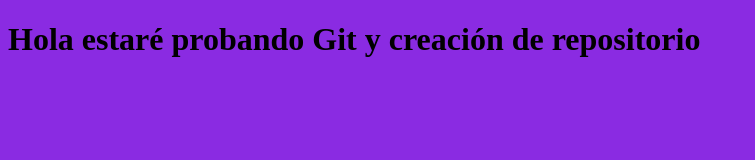
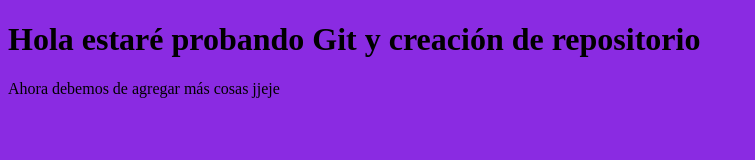
Before and after one commit to JcarlosFAllende/introGit, a plain HTML site: page introGit/index.html in a window 1280 px wide. Shown: the whole page, without its empty margins (0-755 px from the left). Drawn offline with Linux system fonts and the light colour scheme.

Commit message:
creacion del javascript

```diff
--- a/introGit/index.html
+++ b/introGit/index.html
@@ -9,5 +9,6 @@
 </head>
 <body>
     <h1>Hola estaré probando Git y creación de repositorio</h1>
+    <p>Ahora debemos de agregar más cosas jjeje </p>
 </body>
 </html>
```
Also changed, not shown: introGit/app.js (added).
